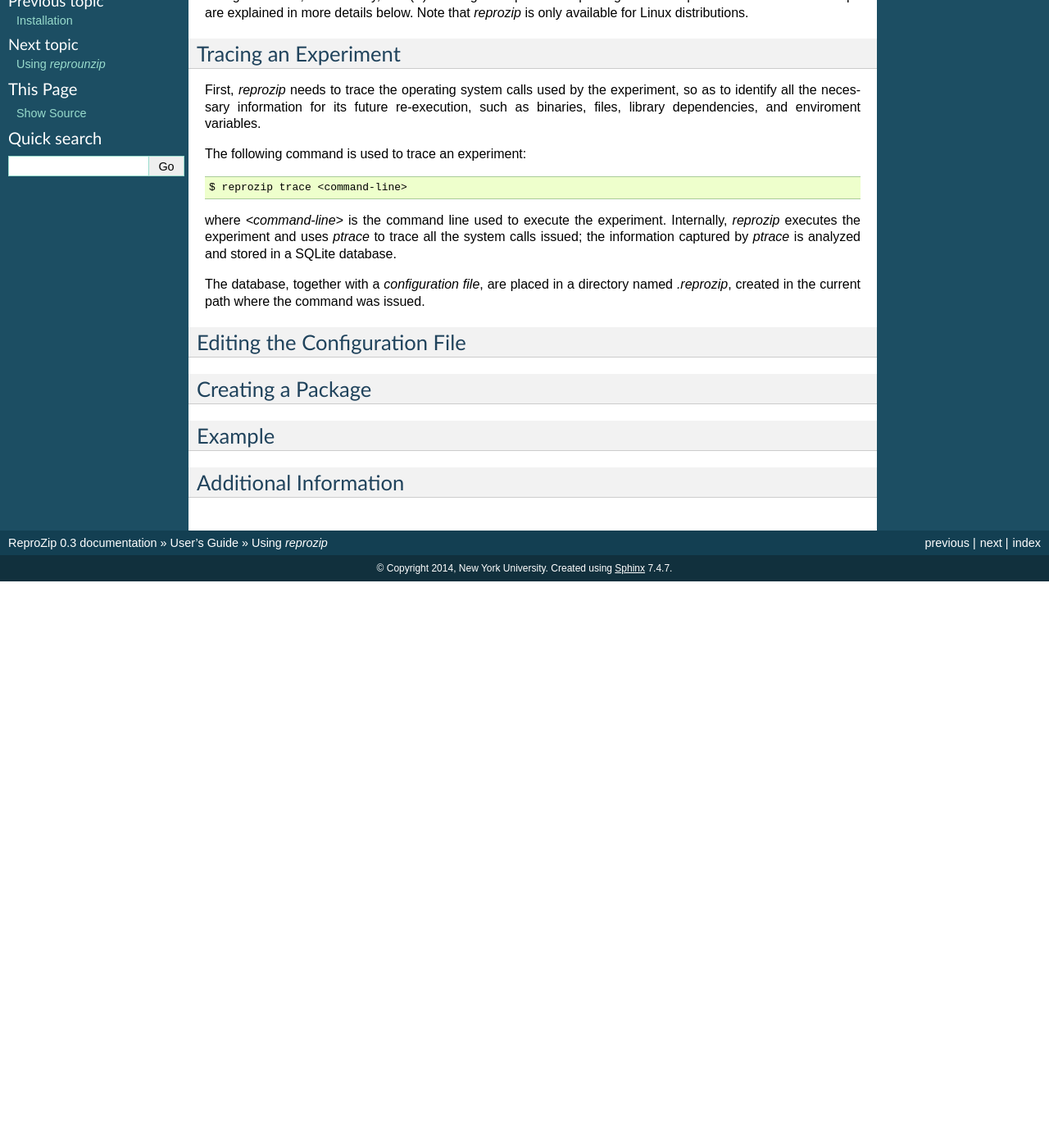
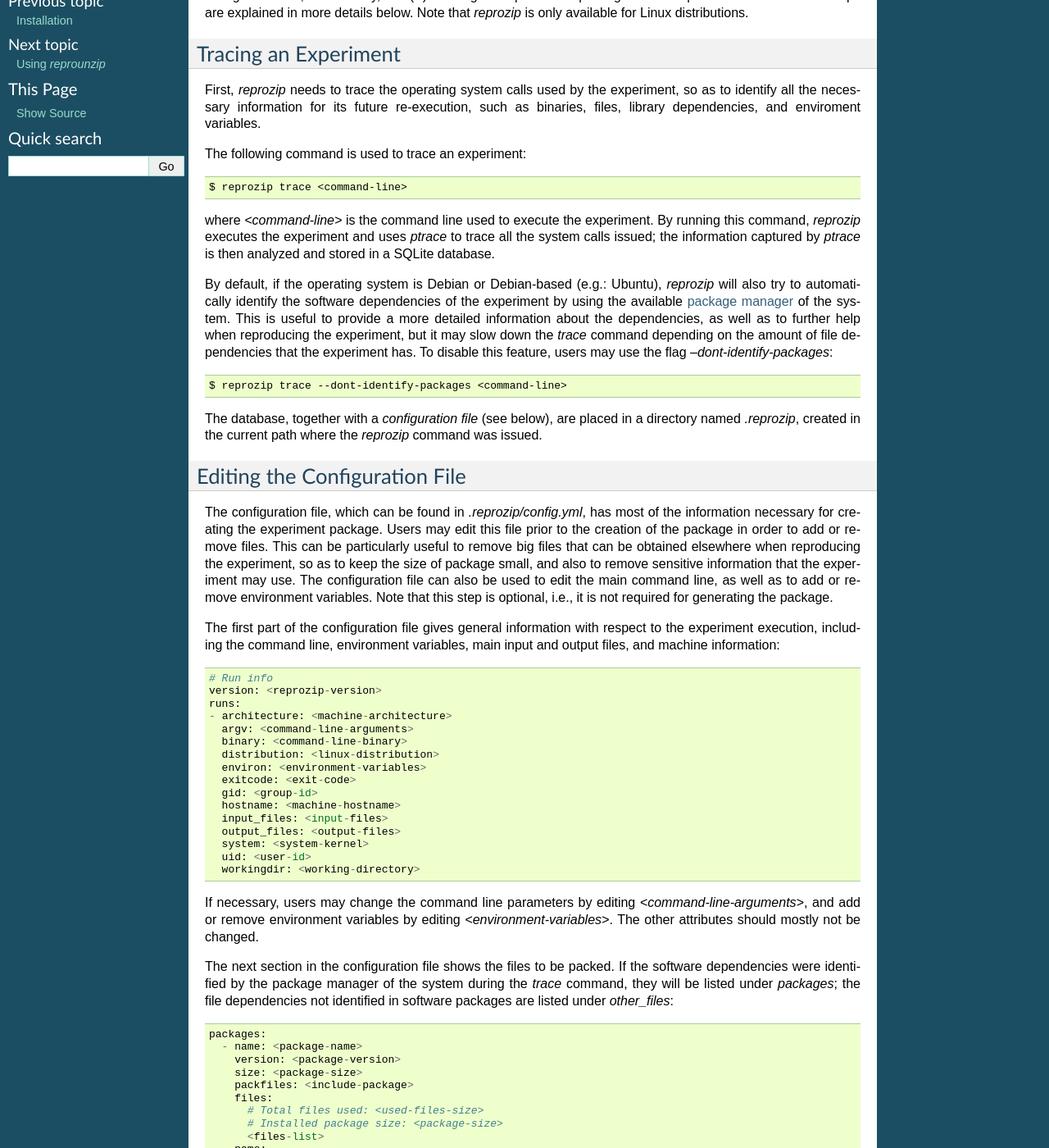
Before and after one commit to VIDA-NYU/reprozip, a Sphinx documentation site: the page built from docs/source/packing-use.rst, in a window 1280 px wide and 1400 px high, scrolled down 206 px. Shown: the whole window at 82% size. Built offline with Sphinx 7.4.7, drawn with Linux system fonts in a browser that asks for light colours; before the commit the page ends 915 px from its top, so only the background shows below that; some of the changed text lies outside the part shown.

Commit message:
Ongoing work on documentation:
- Added Python 2.7.3 to software dependencies
- More work on packing experiments

```diff
--- a/docs/source/install.rst
+++ b/docs/source/install.rst
@@ -7,7 +7,7 @@
 Software Requirements
 =====================
 
-ReproZip is comprised of two components: **reprozip** (for the packing step) and **reprounzip** (for the unpack step). Additional plugins are also provided for *reprounzip*: **reprounzip-vagrant**, which unpacks the experiment in a Vagrant [2]_ virtual machine, and **reprounzip-docker**, which unpacks the experiment in a Docker [3]_ container (please see :doc:`unpackers` for more information.).
+ReproZip is comprised of two components: **reprozip** (for the packing step) and **reprounzip** (for the unpack step). Additional plugins are also provided for *reprounzip*: **reprounzip-vagrant**, which unpacks the experiment in a Vagrant [2]_ virtual machine, and **reprounzip-docker**, which unpacks the experiment in a Docker [3]_ container (please see :doc:`unpackers` for more information).
 
 The operating system compatibility for the two ReproZip components is the following:
 
@@ -19,7 +19,9 @@
 | *reprounzip*     | Yes        | Yes [1]_     | Yes [1]_   |
 +------------------+------------+--------------+------------+
 
-The required software packages for each component and plugin can be found in the following table:
+Python 2.7.3 or greater is required to run ReproZip.
+Besides, depending on the component or plugin to be used, some additional software packages are also required,
+as described below:
 
 +------------------------------+-----------------------------------------------+
 | Component / Plugin           | Required Software Packages                    |
--- a/docs/source/packing-use.rst
+++ b/docs/source/packing-use.rst
@@ -30,29 +30,127 @@
   $ reprozip trace <command-line>
 
 where *<command-line>* is the command line used to execute the
-experiment. Internally, *reprozip* executes the experiment
+experiment. By running this command, *reprozip* executes the experiment
 and uses *ptrace* to trace all the system calls issued;
-the information captured by *ptrace* is analyzed and
+the information captured by *ptrace* is then analyzed and
 stored in a SQLite database.
 
-The database, together with a *configuration file*,
+By default, if the operating system is Debian or Debian-based (e.g.: Ubuntu),
+*reprozip* will also try to automatically identify the
+software dependencies of the experiment by using
+the available `package manager <http://en.wikipedia.org/wiki/Dpkg>`_ of the system.
+This is useful to provide a more detailed information
+about the dependencies, as well as to further help when
+reproducing the experiment,
+but it may slow down the *trace* command depending
+on the amount of file dependencies that the experiment has.
+To disable this feature, users may use the flag
+*--dont-identify-packages*::
+
+  $ reprozip trace --dont-identify-packages <command-line>
+
+The database, together with a *configuration file* (see below),
 are placed in a directory named *.reprozip*,
-created in the current path where the command was issued.
+created in the current path where the *reprozip* command was issued.
 
 Editing the Configuration File
 ==============================
 
+The configuration file, which can be found in *.reprozip/config.yml*,
+has most of the information necessary for creating the experiment package.
+Users may edit this file prior to the creation of the package
+in order to add or remove files.
+This can be particularly useful to remove big files that
+can be obtained elsewhere when reproducing the experiment,
+so as to keep the size of package small,
+and also to remove sensitive information that the
+experiment may use.
+The configuration file can also be used to
+edit the main command line, as well as to
+add or remove environment variables.
+Note that this step is optional, i.e.,
+it is not required for generating the package.
 
+The first part of the configuration file gives
+general information with respect to the experiment execution,
+including the command line, environment variables,
+main input and output files, and machine information::
+
+  # Run info
+  version: <reprozip-version>
+  runs:
+  - architecture: <machine-architecture>
+    argv: <command-line-arguments>
+    binary: <command-line-binary>
+    distribution: <linux-distribution>
+    environ: <environment-variables>
+    exitcode: <exit-code>
+    gid: <group-id>
+    hostname: <machine-hostname>
+    input_files: <input-files>
+    output_files: <output-files>
+    system: <system-kernel>
+    uid: <user-id>
+    workingdir: <working-directory>
+
+If necessary, users may change the command line parameters by editing *<command-line-arguments>*,
+and add or remove environment variables by editing *<environment-variables>*.
+The other attributes should mostly not be changed.
+
+The next section in the configuration file shows the files
+to be packed. If the software dependencies were identified
+by the package manager of the system during the *trace* command,
+they will be listed under *packages*;
+the file dependencies not identified
+in software packages are listed under *other_files*::
+
+  packages:
+    - name: <package-name>
+      version: <package-version>
+      size: <package-size>
+      packfiles: <include-package>
+      files:
+        # Total files used: <used-files-size>
+        # Installed package size: <package-size>
+        <files-list>
+    - name: ...
+    ...
+
+  other_files:
+    <files-list>
+
+The attribute *packfiles* can be used to control which software
+packages will be packed:
+its default value is *true*, but users may change it to
+*false* to inform *reprozip* that the corresponding
+software package should not be included.
+To remove a file that was not identified as part of a package,
+users can simply remove it from the list under *other_files*.
+
+Last, users may add file patterns under *additional_patterns*
+to include other files that were not originally detected by *reprozip*.
+As an example, the following would add everything under
+*/etc/apache2/* and all the Python files of all users::
+
+  additional_patterns:
+    - /etc/apache2/**
+    - /var/lib/lxc/*/rootfs/home/**/*.py
+
+Note that users can always reset the configuration file to its initial state
+by running the following command::
+
+  $ reprozip reset
 
 Creating a Package
 ==================
 
 
 
-Example
-=======
+
+Additional Information
+======================
 
 
 
-Additional Information
-======================
+Example
+=======
```
